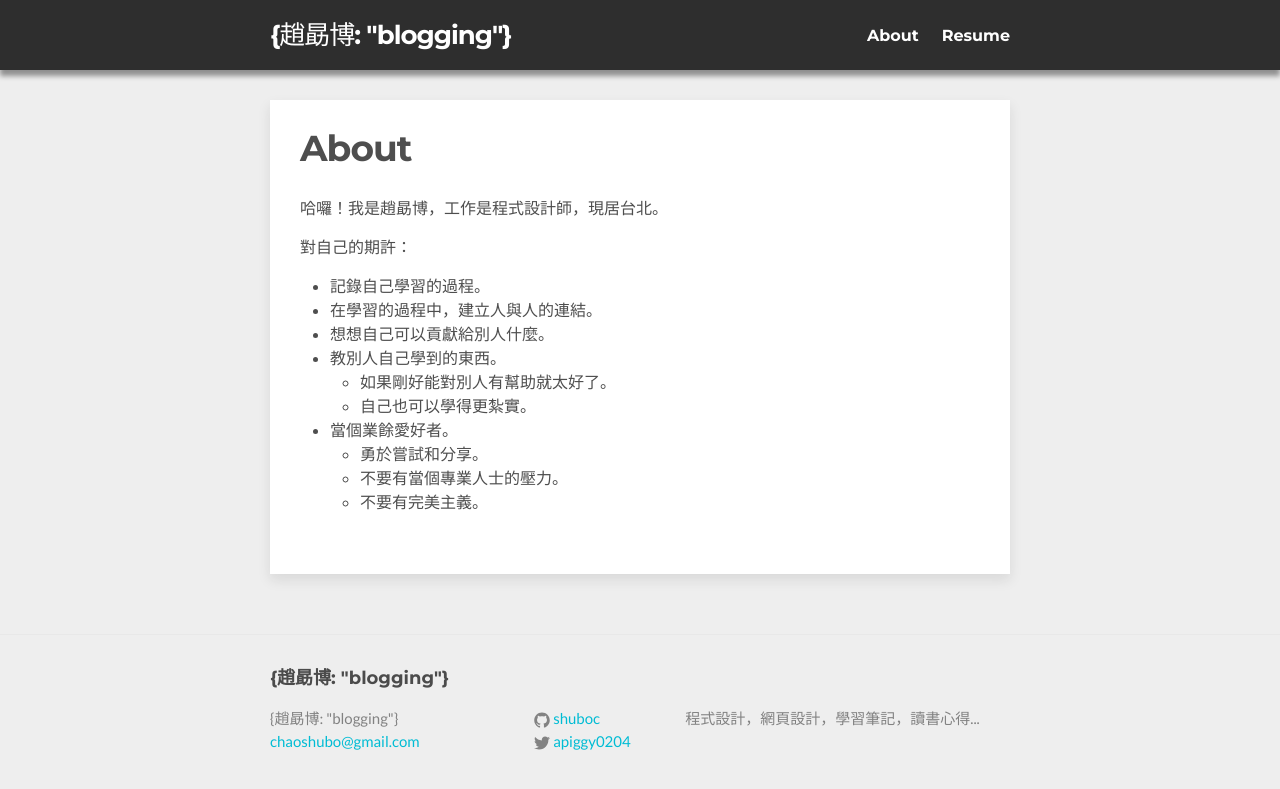
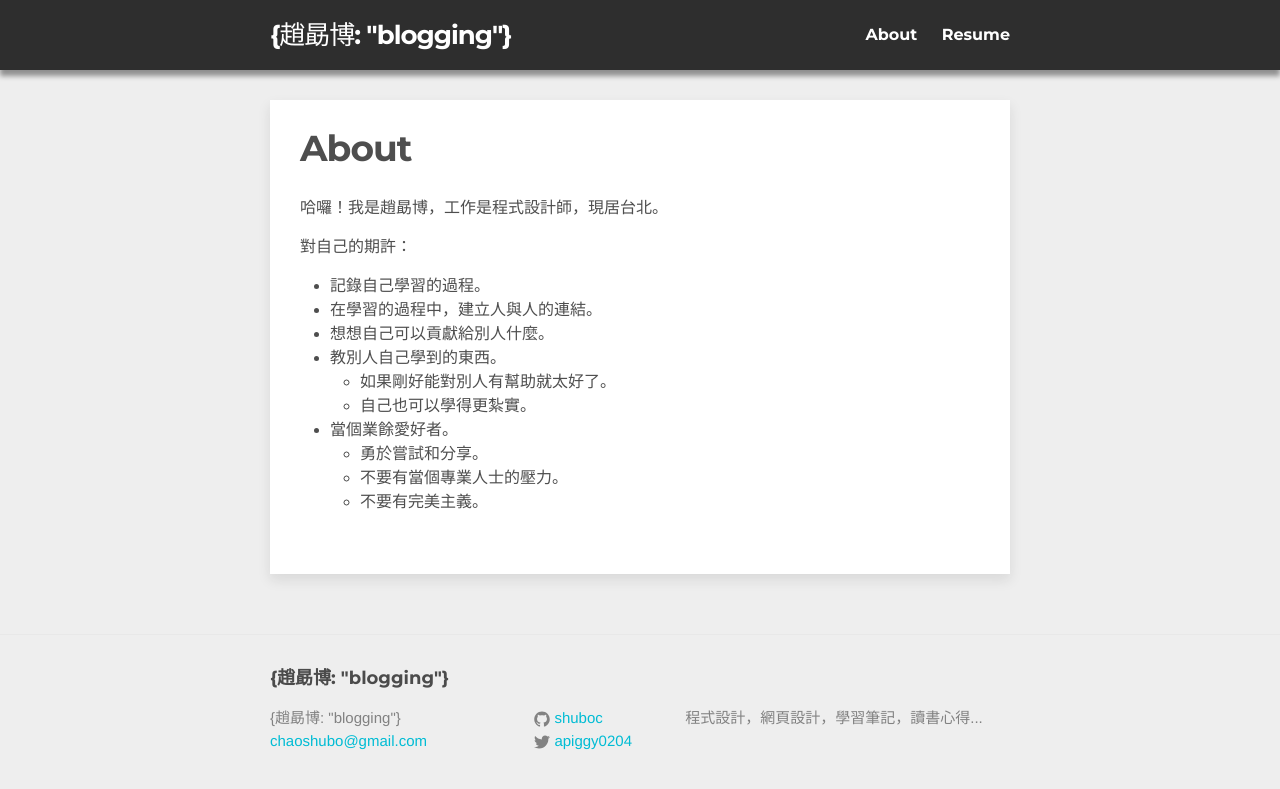
Before and after one commit to shuboc/shuboc.github.io, a Jekyll site: the page built from about.md, in a window 1280 px wide. Shown: the top 789 px of the page. Built offline with Jekyll 4.4.1, drawn with Linux system fonts in a browser that asks for light colours.

Commit message:
Add source-han fonts

```diff
--- a/_layouts/default.html
+++ b/_layouts/default.html
@@ -15,6 +15,10 @@
 
     {% include footer.html %}
 
+    <!-- web font -->
+    <script src="https://use.typekit.net/rdj4lsr.js"></script>
+    <script>try{Typekit.load({ async: true });}catch(e){}</script>
+
   </body>
 
 </html>
--- a/css/main.scss
+++ b/css/main.scss
@@ -6,8 +6,7 @@
 
 
 // Our variables
-// $base-font-family: "Open Sans", Helvetica, Arial, sans-serif;
-$base-font-family: "Lato", Helvetica, Arial, sans-serif;
+$base-font-family: Helvetica, Arial, 'source-han-sans-traditional', sans-serif;
 $base-font-size:   16px;
 $base-font-weight: 400;
 $small-font-size:  $base-font-size * 0.875;
```
